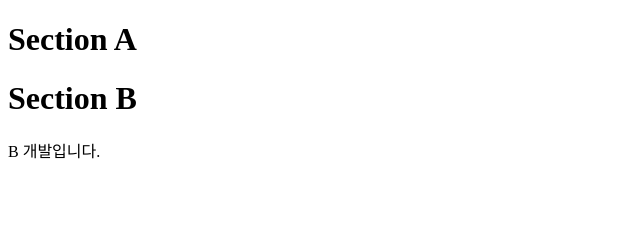
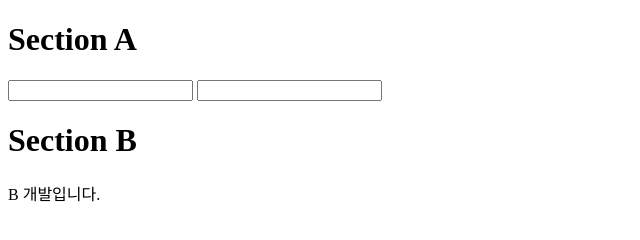
Before and after one commit to ykkim97/GitPractice, a plain HTML site: page index.html in a window 1280 px wide. Shown: the whole page, without its empty margins (0-640 px from the left). Drawn offline with Linux system fonts and the light colour scheme.

Commit message:
로그인 기능 구현 (#2)

```diff
--- a/index.html
+++ b/index.html
@@ -9,11 +9,17 @@
 <body>
     <div>
         <h1>Section A</h1>
+
+        <form>
+            <input type="text">
+            <input type="password">
+        </form>
     </div>
 
     <div>
         <h1>Section B</h1>
         <p>B 개발입니다.</p>
     </div>
+
 </body>
 </html>
```
